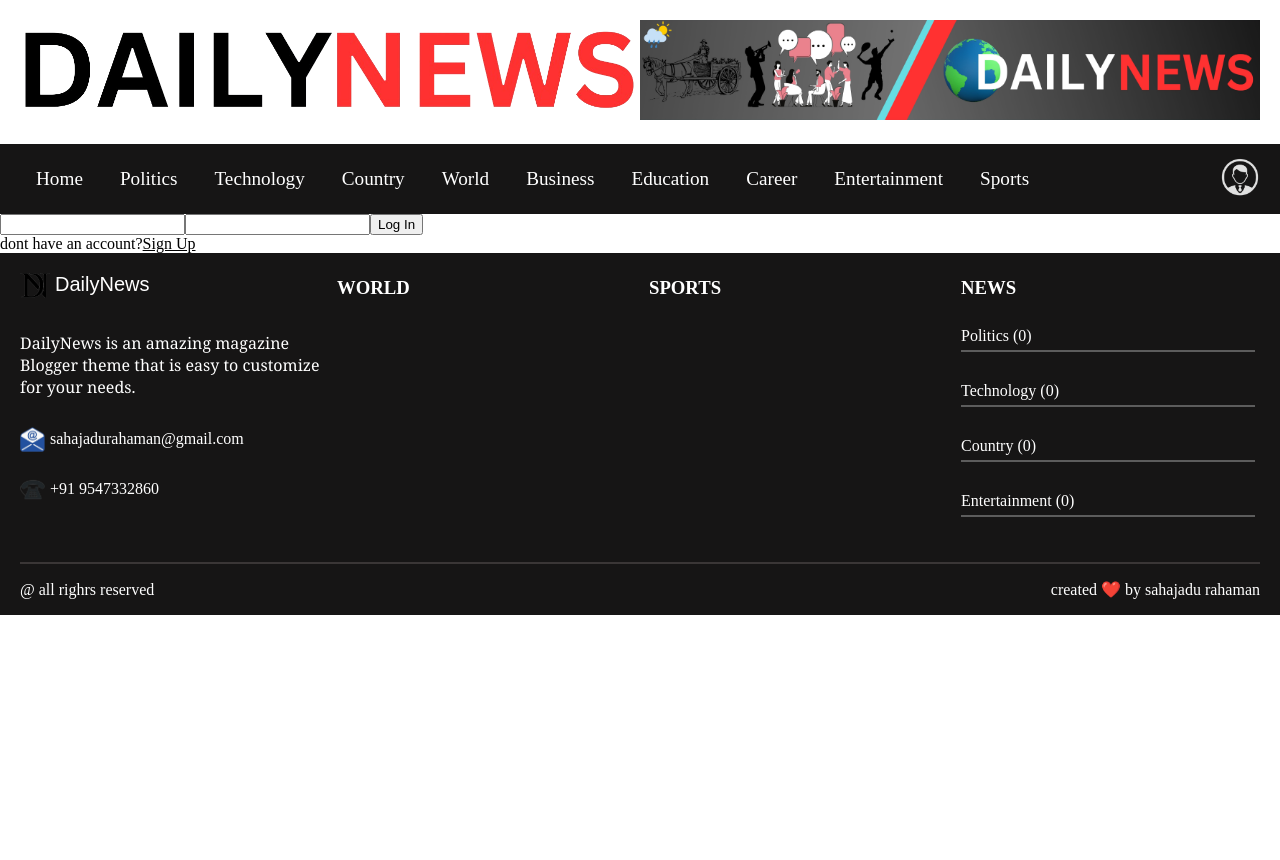
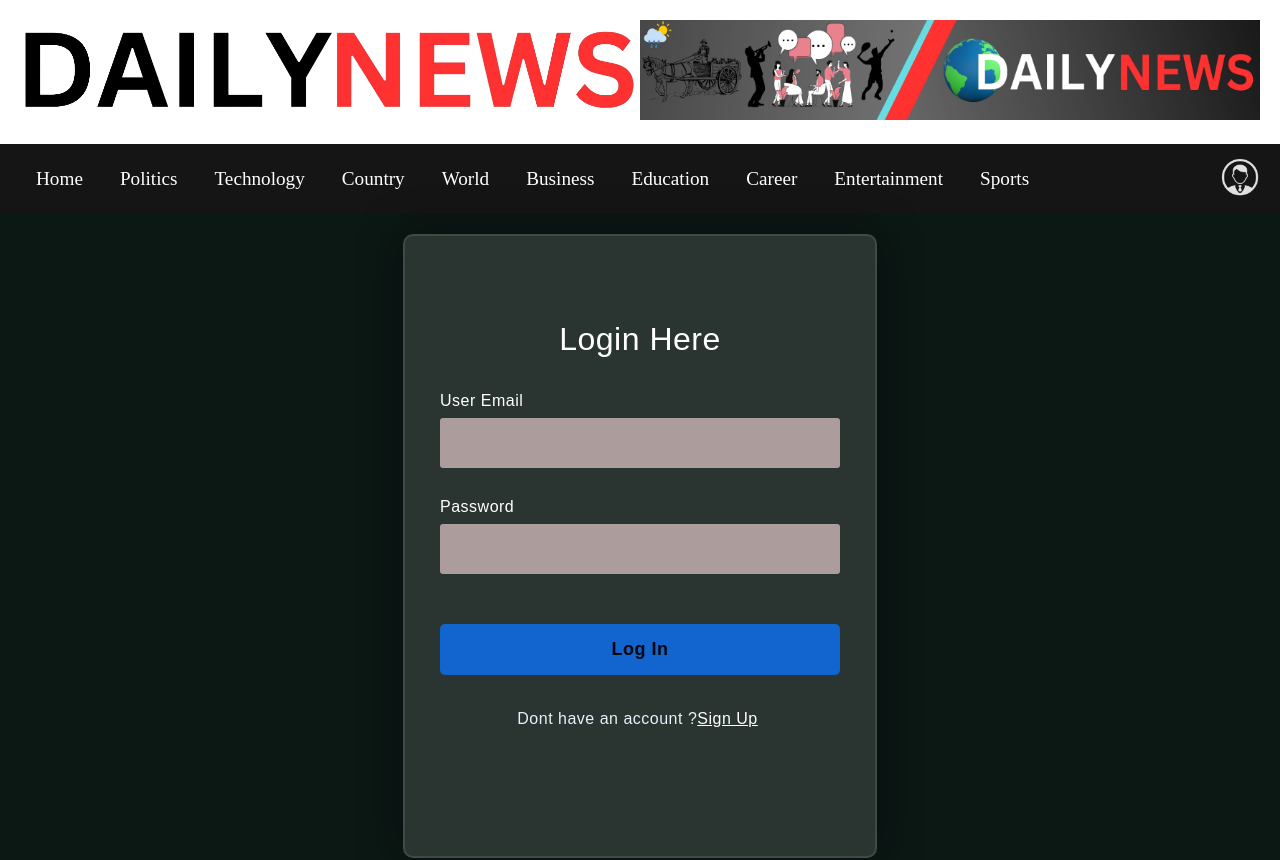
Before and after one commit to SahajaduRahaman/DailyNews, a React (Create React App) app in the folder frontend/: page /login in a window 1280 px wide. Shown: the top 860 px of the page. Before the commit the page ends 800 px from the top, so only its background shows below. Built offline with nearby package versions, Linux system fonts and the light colour scheme; no server answers.

Commit message:
login update

```diff
--- a/frontend/src/pages/page/Login.js
+++ b/frontend/src/pages/page/Login.js
@@ -1,11 +1,9 @@
 import React, { useState } from 'react'
 import { Link, useNavigate } from 'react-router-dom'
-
+import "../../styles/Login.css"
 import { LogInApi } from '../../fetchApi/FetchAPI'
 import AuthContext from '../../context/ContextApi';
 import { useContext } from 'react';
-
-
 
 const Login = () => {
   const Reducer = useContext(AuthContext)
@@ -38,19 +36,25 @@ const Login = () => {
     });
   }
 
+  return (
+    <div className='login-container'>
+      <form action="" onSubmit={(e) => HandleSubmit(e)} className='login-form'>
+        <h3>Login Here</h3>
 
-  return (
-    <div>
-      <div>
-        <form action="" onSubmit={(e) => HandleSubmit(e)}>
-          <input value={loginDetails.email} type="email" name='email' onChange={(e) => HandleChange(e)} required autoComplete='true'/>
-          <input value={loginDetails.password} type="password" name='password' onChange={(e) => HandleChange(e)} required autoComplete='true'/>
-          <button>Log In</button>
-        </form>
-      </div>
-      <div>dont have an account?
-        <Link to="/register">Sign Up</Link>
-      </div>
+        <label for="username">User Email</label>
+        <input value={loginDetails.email} type="email" id='username' name='email' onChange={(e) => HandleChange(e)} required autoComplete='true'/>
+
+        <label for="password">Password</label>
+        <input value={loginDetails.password} type="password" id='password' name='password' onChange={(e) => HandleChange(e)} required autoComplete='true'/>
+
+        <button className='login-btn'>Log In</button>
+        <div class="social">
+          <div class="go">
+            Dont have an account ?
+            <Link to="/register">Sign Up</Link>
+          </div>
+        </div>
+      </form>
     </div>
   )
 }
--- /dev/null
+++ b/frontend/src/styles/Login.css
@@ -0,0 +1,76 @@
+.login-container {
+    display: flex;
+    justify-content: center;
+    background-color: #0b1813;
+}
+
+.login-form {
+    margin: 20px 0px;
+    height: 520px;
+    width: 400px;
+    background-color: rgba(255,255,255,0.13);
+    border-radius: 10px;
+    backdrop-filter: blur(10px);
+    border: 2px solid rgba(255,255,255,0.1);
+    box-shadow: 0 0 40px rgba(8,7,16,0.6);
+    padding: 50px 35px;
+}
+.login-form *{
+    font-family: 'Poppins',sans-serif;
+    color: #ffffff;
+    letter-spacing: 0.5px;
+    outline: none;
+    border: none;
+}
+.login-form h3{
+    font-size: 32px;
+    font-weight: 500;
+    line-height: 42px;
+    text-align: center;
+}
+
+.login-form label{
+    display: block;
+    margin-top: 30px;
+    font-size: 16px;
+    font-weight: 500;
+}
+.login-form input{
+    display: block;
+    height: 50px;
+    width: 95%;
+    background-color: rgba(192, 171, 171, 0.877);
+    border-radius: 3px;
+    padding: 0 10px;
+    margin-top: 8px;
+    font-size: 14px;
+    font-weight: 300;
+}
+::placeholder{
+    color: #e5e5e5;
+}
+.login-btn{
+    margin-top: 50px;
+    width: 100%;
+    background-color: #1264cf;
+    color: #080710;
+    padding: 15px 0;
+    font-size: 18px;
+    font-weight: 600;
+    border-radius: 5px;
+    cursor: pointer;
+}
+
+.login-btn:hover {
+    background-color: rgb(62, 62, 180);
+}
+.social{
+  margin-top: 30px;
+  display: flex;
+}
+.social div{
+  border-radius: 3px;
+  padding: 5px 10px 10px 5px;
+  color: #eaf0fb;
+  text-align: center;
+}
```
